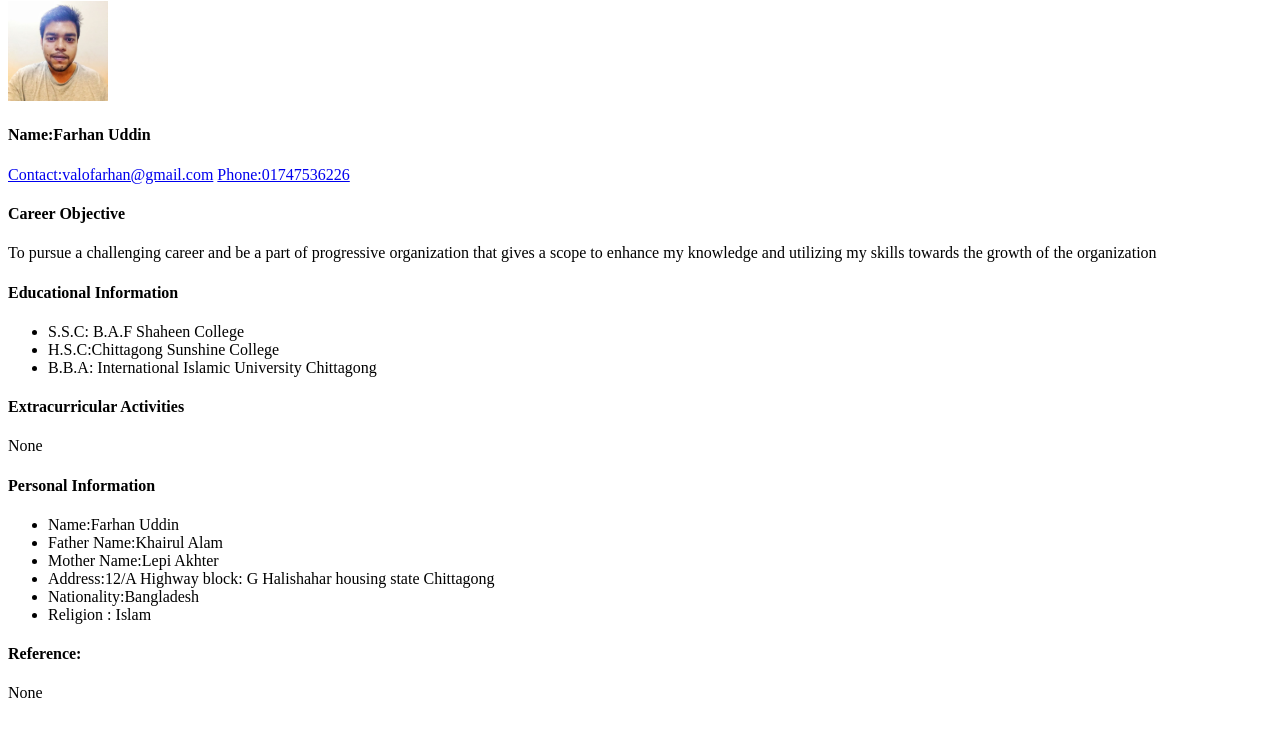
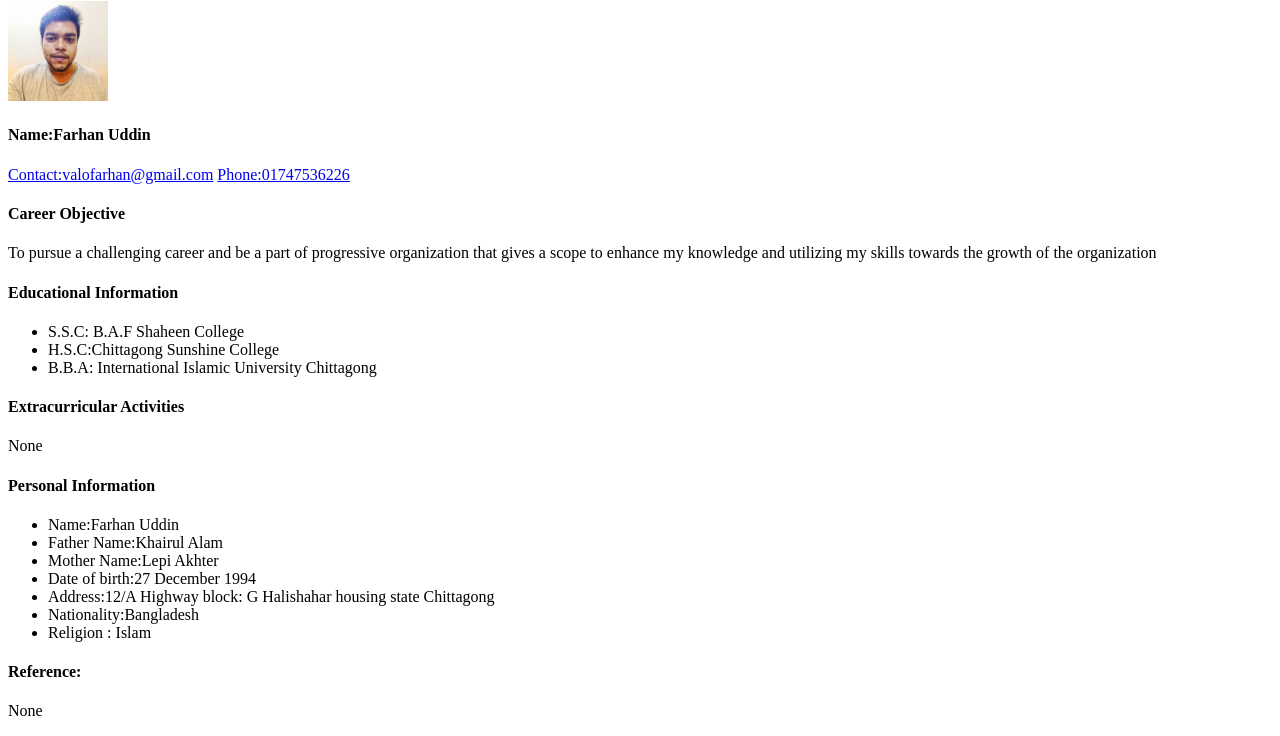
Before and after one commit to farhanuddin0/assignment-1, a plain HTML site: page index.html in a window 1280 px wide. Shown: the part 116-852 px from the top of the page. Drawn offline with Linux system fonts and the light colour scheme.

Commit message:
Update index.html

```diff
--- a/index.html
+++ b/index.html
@@ -33,6 +33,7 @@
             <li>Name:Farhan Uddin</li>
             <li>Father Name:Khairul Alam</li>
             <li>Mother Name:Lepi Akhter</li>
+            <li>Date of birth:27 December 1994</li>
             <li>Address:12/A Highway block: G Halishahar housing state Chittagong </li>
             <li>Nationality:Bangladesh</li>
             <li> Religion : Islam</li>
```
